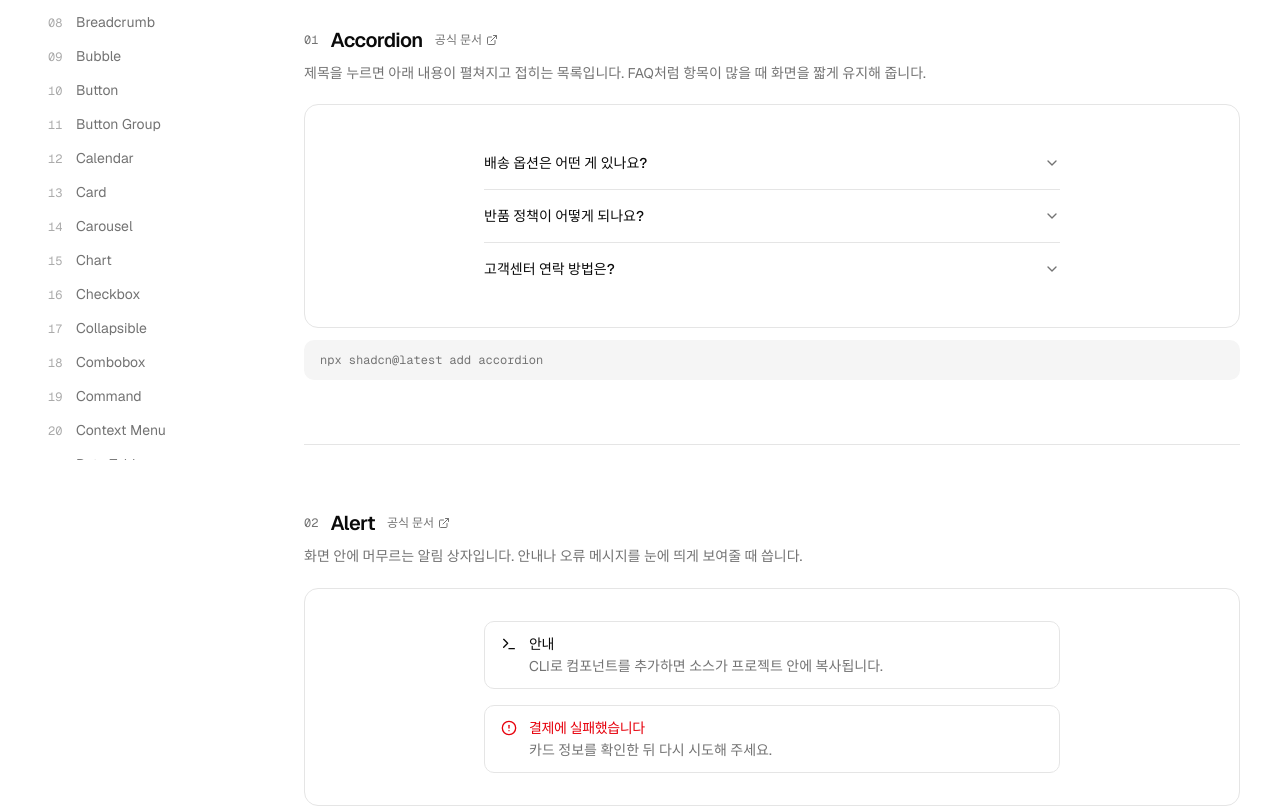
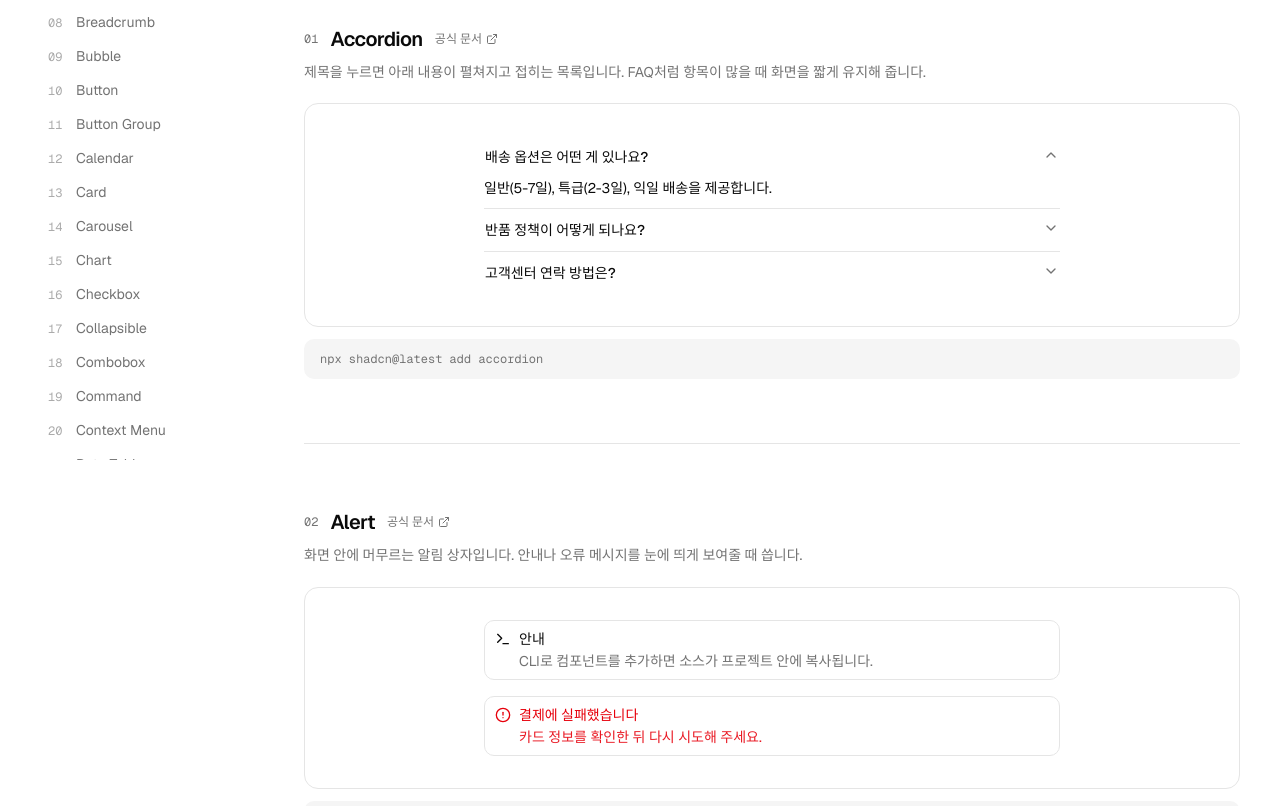
Before and after one commit to shinhyuk-pm/components, a Next.js app: page / in a window 1280 px wide. Shown: the part 300-1106 px from the top of the page. Built offline with nearby package versions, Linux system fonts and the light colour scheme.

Commit message:
컴포넌트 소스 추가 (1/5): accordion, alert, aspect-ratio, badge, separator

```diff
--- /dev/null
+++ b/components/ui/accordion.tsx
@@ -0,0 +1,71 @@
+import { Accordion as AccordionPrimitive } from "@base-ui/react/accordion"
+import { cn } from "cn"
+import { ChevronDownIcon, ChevronUpIcon } from "lucide-react"
+
+function Accordion({ className, ...props }: AccordionPrimitive.Root.Props) {
+  return (
+    <AccordionPrimitive.Root
+      data-slot="accordion"
+      className={cn("flex w-full flex-col", className)}
+      {...props}
+    />
+  )
+}
+
+function AccordionItem({ className, ...props }: AccordionPrimitive.Item.Props) {
+  return (
+    <AccordionPrimitive.Item
+      data-slot="accordion-item"
+      className={cn("not-last:border-b", className)}
+      {...props}
+    />
+  )
+}
+
+function AccordionTrigger({
+  className,
+  children,
+  ...props
+}: AccordionPrimitive.Trigger.Props) {
+  return (
+    <AccordionPrimitive.Header className="flex">
+      <AccordionPrimitive.Trigger
+        data-slot="accordion-trigger"
+        className={cn(
+          "group/accordion-trigger relative flex flex-1 items-start justify-between rounded-lg border border-transparent py-2.5 text-left text-sm font-medium transition-all outline-none hover:underline focus-visible:border-ring focus-visible:ring-3 focus-visible:ring-ring/50 focus-visible:after:border-ring aria-disabled:pointer-events-none aria-disabled:opacity-50 **:data-[slot=accordion-trigger-icon]:ml-auto **:data-[slot=accordion-trigger-icon]:size-4 **:data-[slot=accordion-trigger-icon]:text-muted-foreground",
+          className
+        )}
+        {...props}
+      >
+        {children}
+        <ChevronDownIcon data-slot="accordion-trigger-icon" className="pointer-events-none shrink-0 group-aria-expanded/accordion-trigger:hidden" />
+        <ChevronUpIcon data-slot="accordion-trigger-icon" className="pointer-events-none hidden shrink-0 group-aria-expanded/accordion-trigger:inline" />
+      </AccordionPrimitive.Trigger>
+    </AccordionPrimitive.Header>
+  )
+}
+
+function AccordionContent({
+  className,
+  children,
+  ...props
+}: AccordionPrimitive.Panel.Props) {
+  return (
+    <AccordionPrimitive.Panel
+      data-slot="accordion-content"
+      className="overflow-hidden text-sm data-open:animate-accordion-down data-closed:animate-accordion-up"
+      {...props}
+    >
+      <div
+        className={cn(
+          "h-(--accordion-panel-height) pt-0 pb-2.5 data-ending-style:h-0 data-starting-style:h-0 [&_a]:underline [&_a]:underline-offset-3 [&_a]:hover:text-foreground [&_p:not(:last-child)]:mb-4",
+          className
+        )}
+      >
+        {children}
+      </div>
+    </AccordionPrimitive.Panel>
+  )
+}
+
+export { Accordion, AccordionItem, AccordionTrigger, AccordionContent }
--- /dev/null
+++ b/components/ui/alert.tsx
@@ -0,0 +1,75 @@
+import * as React from "react"
+import { cva, type VariantProps } from "class-variance-authority"
+import { cn } from "cn"
+
+const alertVariants = cva(
+  "group/alert relative grid w-full gap-0.5 rounded-lg border px-2.5 py-2 text-left text-sm has-data-[slot=alert-action]:relative has-data-[slot=alert-action]:pr-18 has-[>svg]:grid-cols-[auto_1fr] has-[>svg]:gap-x-2 *:[svg]:row-span-2 *:[svg]:translate-y-0.5 *:[svg]:text-current *:[svg:not([class*='size-'])]:size-4",
+  {
+    variants: {
+      variant: {
+        default: "bg-card text-card-foreground",
+        destructive:
+          "bg-card text-destructive *:data-[slot=alert-description]:text-destructive/90 *:[svg]:text-current",
+      },
+    },
+    defaultVariants: {
+      variant: "default",
+    },
+  }
+)
+
+function Alert({
+  className,
+  variant,
+  ...props
+}: React.ComponentProps<"div"> & VariantProps<typeof alertVariants>) {
+  return (
+    <div
+      data-slot="alert"
+      role="alert"
+      className={cn(alertVariants({ variant }), className)}
+      {...props}
+    />
+  )
+}
+
+function AlertTitle({ className, ...props }: React.ComponentProps<"div">) {
+  return (
+    <div
+      data-slot="alert-title"
+      className={cn(
+        "font-medium group-has-[>svg]/alert:col-start-2 [&_a]:underline [&_a]:underline-offset-3 [&_a]:hover:text-foreground",
+        className
+      )}
+      {...props}
+    />
+  )
+}
+
+function AlertDescription({
+  className,
+  ...props
+}: React.ComponentProps<"div">) {
+  return (
+    <div
+      data-slot="alert-description"
+      className={cn(
+        "text-sm text-balance text-muted-foreground md:text-pretty [&_a]:underline [&_a]:underline-offset-3 [&_a]:hover:text-foreground [&_p:not(:last-child)]:mb-4",
+        className
+      )}
+      {...props}
+    />
+  )
+}
+
+function AlertAction({ className, ...props }: React.ComponentProps<"div">) {
+  return (
+    <div
+      data-slot="alert-action"
+      className={cn("absolute top-2 right-2", className)}
+      {...props}
+    />
+  )
+}
+
+export { Alert, AlertTitle, AlertDescription, AlertAction }
--- /dev/null
+++ b/components/ui/aspect-ratio.tsx
@@ -0,0 +1,22 @@
+import { cn } from "cn"
+
+function AspectRatio({
+  ratio,
+  className,
+  ...props
+}: React.ComponentProps<"div"> & { ratio: number }) {
+  return (
+    <div
+      data-slot="aspect-ratio"
+      style={
+        {
+          "--ratio": ratio,
+        } as React.CSSProperties
+      }
+      className={cn("relative aspect-(--ratio)", className)}
+      {...props}
+    />
+  )
+}
+
+export { AspectRatio }
--- /dev/null
+++ b/components/ui/badge.tsx
@@ -0,0 +1,51 @@
+import { mergeProps } from "@base-ui/react/merge-props"
+import { useRender } from "@base-ui/react/use-render"
+import { cva, type VariantProps } from "class-variance-authority"
+import { cn } from "cn"
+
+const badgeVariants = cva(
+  "group/badge inline-flex h-5 w-fit shrink-0 items-center justify-center gap-1 overflow-hidden rounded-4xl border border-transparent px-2 py-0.5 text-xs font-medium whitespace-nowrap transition-all focus-visible:border-ring focus-visible:ring-[3px] focus-visible:ring-ring/50 has-data-[icon=inline-end]:pr-1.5 has-data-[icon=inline-start]:pl-1.5 aria-invalid:border-destructive aria-invalid:ring-destructive/20 dark:aria-invalid:ring-destructive/40 [&>svg]:pointer-events-none [&>svg]:size-3!",
+  {
+    variants: {
+      variant: {
+        default: "bg-primary text-primary-foreground [a]:hover:bg-primary/80",
+        secondary:
+          "bg-secondary text-secondary-foreground [a]:hover:bg-secondary/80",
+        destructive:
+          "bg-destructive/10 text-destructive focus-visible:ring-destructive/20 dark:bg-destructive/20 dark:focus-visible:ring-destructive/40 [a]:hover:bg-destructive/20",
+        outline:
+          "border-border text-foreground [a]:hover:bg-muted [a]:hover:text-muted-foreground",
+        ghost:
+          "hover:bg-muted hover:text-muted-foreground dark:hover:bg-muted/50",
+        link: "text-primary underline-offset-4 hover:underline",
+      },
+    },
+    defaultVariants: {
+      variant: "default",
+    },
+  }
+)
+
+function Badge({
+  className,
+  variant = "default",
+  render,
+  ...props
+}: useRender.ComponentProps<"span"> & VariantProps<typeof badgeVariants>) {
+  return useRender({
+    defaultTagName: "span",
+    props: mergeProps<"span">(
+      {
+        className: cn(badgeVariants({ variant }), className),
+      },
+      props
+    ),
+    render,
+    state: {
+      slot: "badge",
+      variant,
+    },
+  })
+}
+
+export { Badge, badgeVariants }
--- /dev/null
+++ b/components/ui/separator.tsx
@@ -0,0 +1,24 @@
+"use client"
+
+import { Separator as SeparatorPrimitive } from "@base-ui/react/separator"
+import { cn } from "cn"
+
+function Separator({
+  className,
+  orientation = "horizontal",
+  ...props
+}: SeparatorPrimitive.Props) {
+  return (
+    <SeparatorPrimitive
+      data-slot="separator"
+      orientation={orientation}
+      className={cn(
+        "shrink-0 bg-border data-horizontal:h-px data-horizontal:w-full data-vertical:w-px data-vertical:self-stretch",
+        className
+      )}
+      {...props}
+    />
+  )
+}
+
+export { Separator }
```
